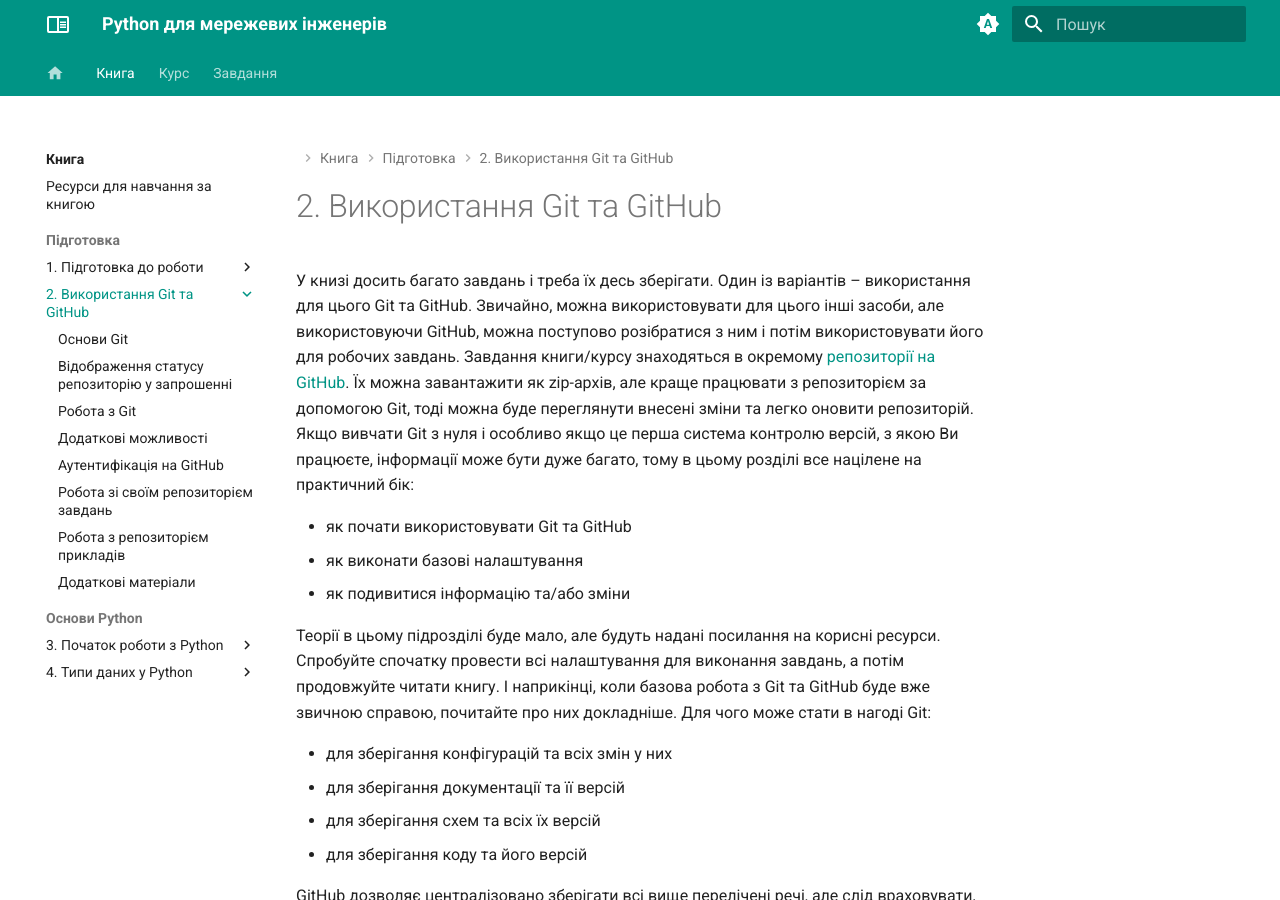
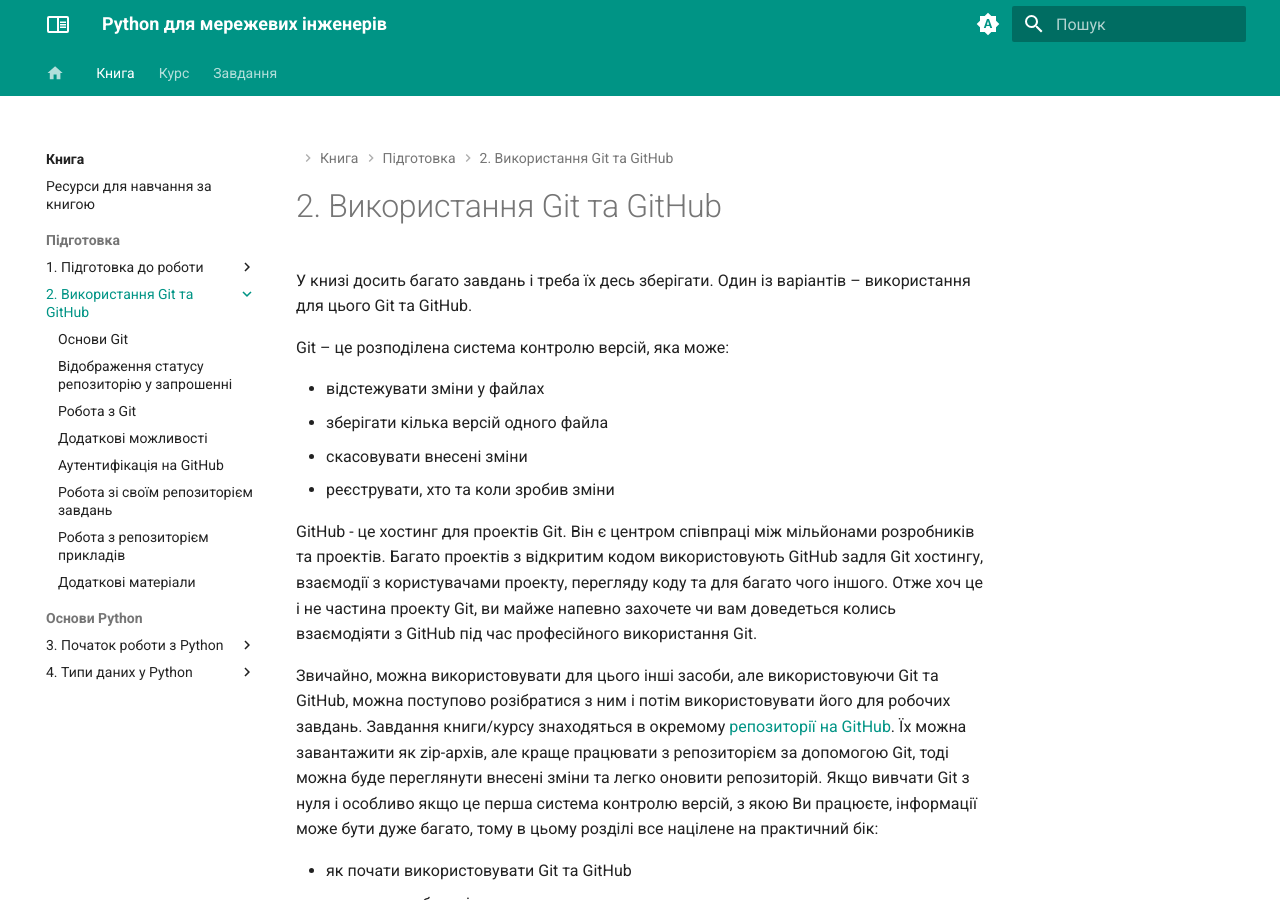
Before and after one commit to natenka/pyneng.io, an MkDocs documentation site: the page built from docs/book/02_git_github/index.md, in a window 1280 px wide and 900 px high. Built offline with MkDocs 1.6.1 and Material for MkDocs 9.7.7, drawn with Linux system fonts in a browser that asks for light colours.

Commit message:
UPD git/github intro

```diff
--- a/docs/book/02_git_github/index.md
+++ b/docs/book/02_git_github/index.md
@@ -1,8 +1,26 @@
 # 2. Використання Git та GitHub
 
 У книзі досить багато завдань і треба їх десь зберігати. Один із варіантів –
-використання для цього Git та GitHub. Звичайно, можна використовувати для цього
-інші засоби, але використовуючи GitHub, можна поступово розібратися з ним і
+використання для цього Git та GitHub.
+
+
+Git – це розподілена система контролю версій, яка може:
+
+* відстежувати зміни у файлах
+* зберігати кілька версій одного файла
+* скасовувати внесені зміни
+* реєструвати, хто та коли зробив зміни
+
+GitHub - це хостинг для проектів Git. Він є центром співпраці між мільйонами
+розробників та проектів.  Багато проектів з відкритим кодом використовують
+GitHub задля Git хостингу, взаємодії з користувачами проекту, перегляду коду та
+для багато чого іншого.  Отже хоч це і не частина проекту Git, ви майже напевно
+захочете чи вам доведеться колись взаємодіяти з GitHub під час професійного
+використання Git.
+
+
+Звичайно, можна використовувати для цього
+інші засоби, але використовуючи Git та GitHub, можна поступово розібратися з ним і
 потім використовувати його для робочих завдань. Завдання книги/курсу
 знаходяться в окремому [репозиторії на GitHub](https://github.com/natenka/pynenguk-tasks/).
 Їх можна завантажити як zip-архів, але краще працювати з репозиторієм за
```
